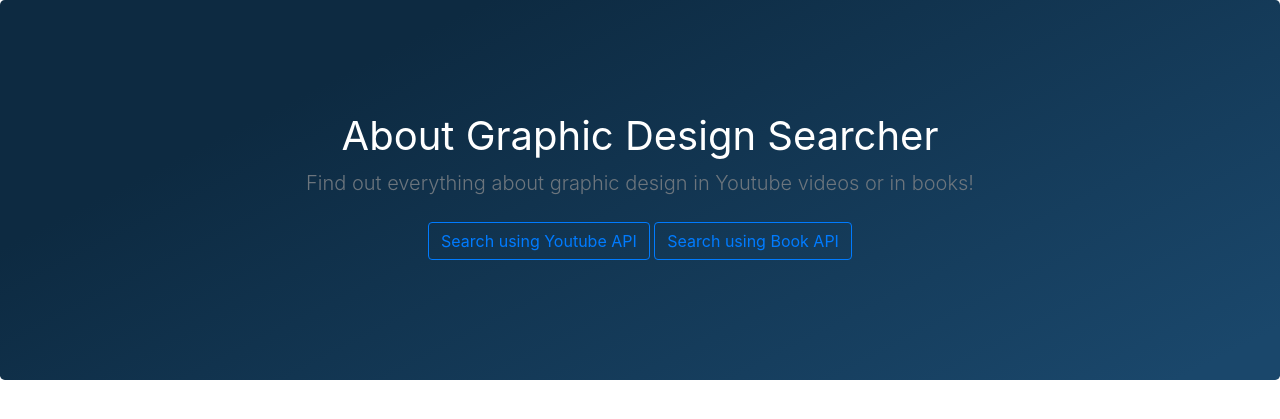
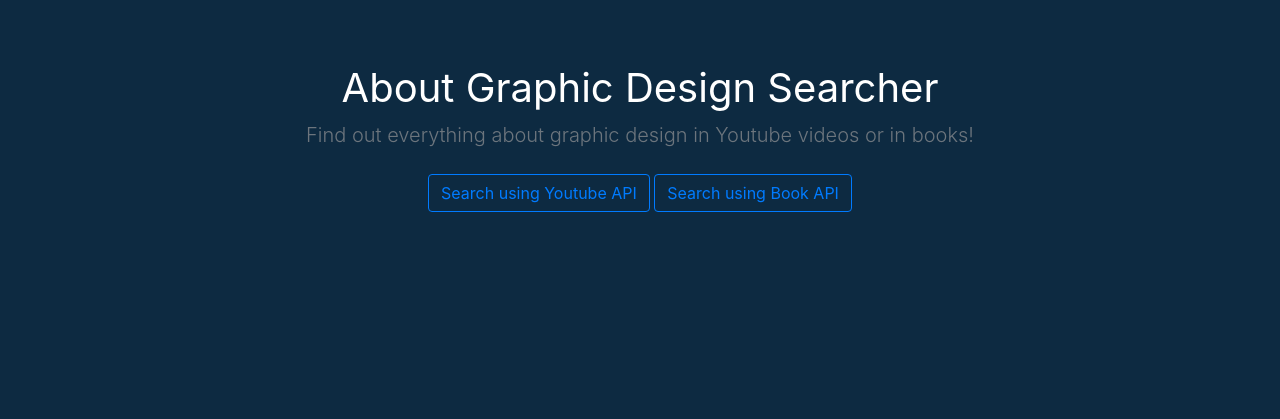
Before and after one commit to andreeastaicu3/proiectCloudStaicu, a Flask app: page / in a window 1280 px wide. Shown: the top 419 px of the page. Run offline with Flask 2, Linux system fonts and the light colour scheme; some libraries are stand-ins or nearby versions.

Commit message:
commit update front

```diff
--- a/flask_youtube_graphic_app/static/style.css
+++ b/flask_youtube_graphic_app/static/style.css
@@ -8,6 +8,18 @@
 
 
   }
+
+  .jumbotron2 {
+    padding-top: 4rem;
+    padding-bottom: 4rem;
+    margin-bottom: 0;
+    color:#fff;
+    background: rgb(13,42,65);
+
+
+
+  }
+
   @media (min-width: 768px) {
     .jumbotron {
       padding-top: 7rem;
--- a/flask_youtube_graphic_app/templates/home.html
+++ b/flask_youtube_graphic_app/templates/home.html
@@ -28,11 +28,13 @@
     <!-- Custom styles for this template -->
     <link href="{{ url_for('static', filename='style.css') }}" rel="stylesheet">
   </head>
-  <body>
+
+
+  <body style=background-color:rgb(13,42,65)>
 
 <main role="main">
 
-  <section class="jumbotron text-center">
+  <section class="jumbotron2 text-center">
 
       <h1 class="jumbotron-heading">About Graphic Design Searcher</h1>
       <p class="lead text-muted">Find out everything about graphic design in Youtube videos or in books!</p>
```
